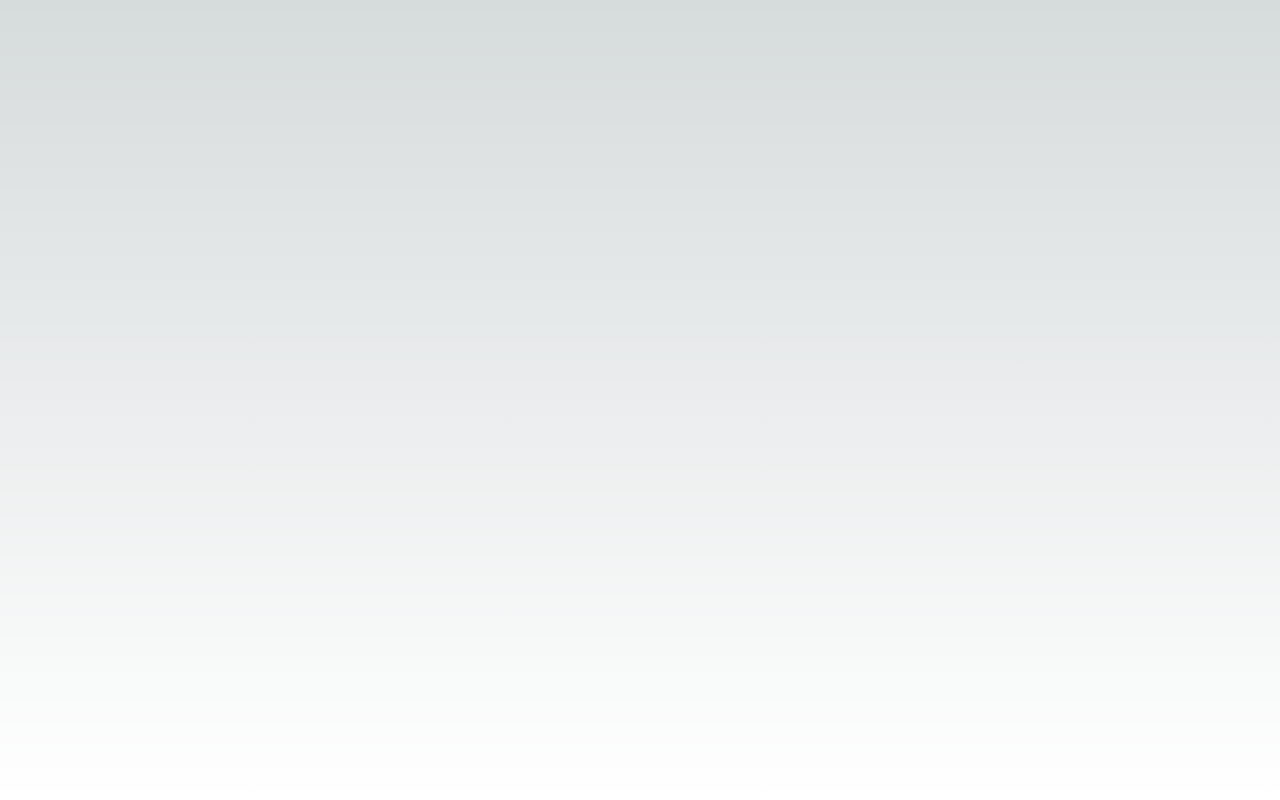
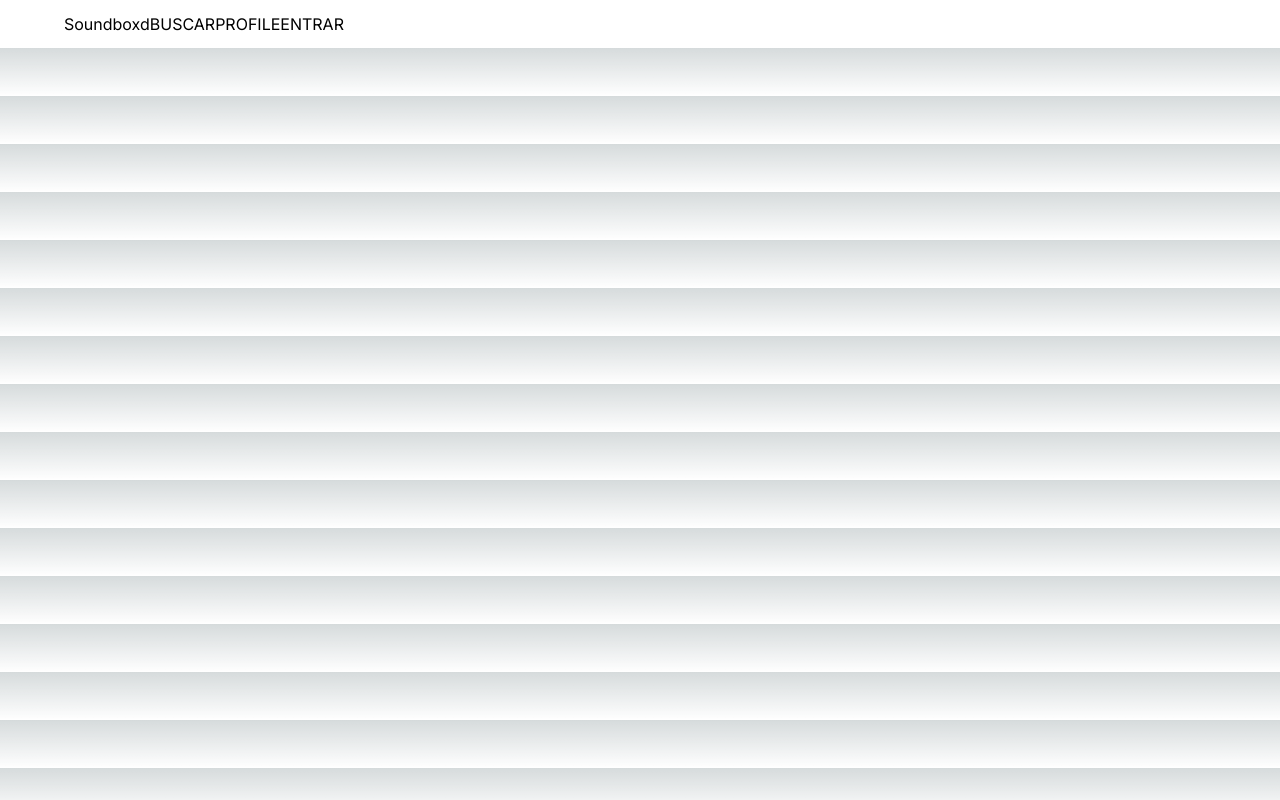
Before and after one commit to joaovargas2002/HADS_JoaoVargas_Soundboxd_App, a Next.js app in the folder soundboxd-app/: page / in a window 1280 px wide. Built offline with nearby package versions, Linux system fonts and the light colour scheme.

Commit message:
inicio header

```diff
--- /dev/null
+++ b/soundboxd-app/src/app/components/header.tsx
@@ -0,0 +1,12 @@
+export default function Header() {
+
+    return (
+        <div className="flex bg-brand-primary w-full px-16 py-3">
+            <p className="text-black cursor-pointer">Soundboxd</p>
+            <p className="text-black cursor-pointer">BUSCAR</p>
+            <p className="text-black cursor-pointer">PROFILE</p>
+            <p className="text-black cursor-pointer">ENTRAR</p>
+        </div>
+    )
+
+}
--- a/soundboxd-app/src/app/header/header.tsx
+++ /dev/null
@@ -1,13 +0,0 @@
-import Image from "next/image";
-
-export default function Header() {
-  return (
-    <main className="flex min-h-screen flex-col items-center justify-between p-24">
-      <div className="z-10 w-full max-w-5xl items-center justify-between font-mono text-sm lg:flex">
-
-
-
-      </div>
-    </main>
-  );
-}
--- a/soundboxd-app/src/app/page.tsx
+++ b/soundboxd-app/src/app/page.tsx
@@ -1,13 +1,12 @@
 import Image from "next/image";
+
+import Header from './components/header'
 
 export default function Home() {
   return (
-    <main className="flex min-h-screen flex-col items-center justify-between p-24">
-      <div className="bg-white z-10 w-full max-w-5xl items-center justify-between font-mono text-sm lg:flex">
+    <main className="flex flex-col items-center justify-between">
 
-
-
-      </div>
+      <Header />
     </main>
   );
 }
--- a/soundboxd-app/tailwind.config.ts
+++ b/soundboxd-app/tailwind.config.ts
@@ -13,6 +13,9 @@ const config: Config = {
         "gradient-conic":
           "conic-gradient(from 180deg at 50% 50%, var(--tw-gradient-stops))",
       },
+      colors: {
+        'brand-primary': '#fff'
+      }
     },
   },
   plugins: [],
```
Also changed, not shown: soundboxd-app/src/app/pages/index.tsx (added, +7 -0 lines).
